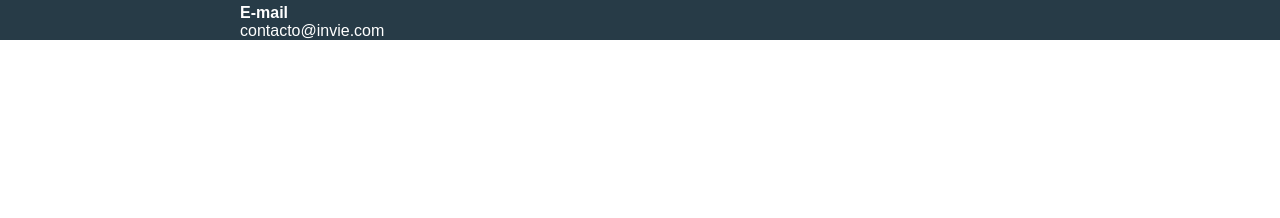
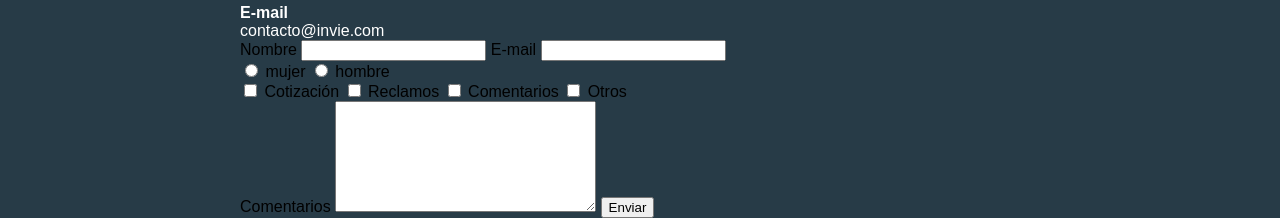
Before and after one commit to Gabrielnz/invie, a plain HTML site: page index.html in a window 1280 px wide. Shown: the part 1173-1391 px from the top of the page. Before the commit the page ends 1213 px from the top, so only its background shows below. Drawn offline with Linux system fonts and the light colour scheme; a web font is replaced by a local one.

Commit message:
Haciendo el formulario del footer

```diff
--- a/index.html
+++ b/index.html
@@ -67,7 +67,39 @@
                 <a href="tel:+584120388544"><strong>Teléfono</strong> <span>04120388544</span></a>
                 <a href="mailto:contacto@invie.com"><strong>E-mail</strong> <span>contacto@invie.com</span></a>
             </div>
-            <div class="formulario"></div>
+            <form class="formulario">
+                <label for="nombre">Nombre</label>
+                <input type="text" required id="nombre" name="nombre" />
+                <label for="email">E-mail</label>
+                <input type="email" required id="email" name="email" />
+                <div class="sexo">
+                    <label for="mujer">
+                        <input type="radio" id="mujer" name="sexo" value="mujer"> mujer
+                    </label>
+                    <label for="hombre">
+                        <input type="radio" id="hombre" name="sexo" value="hombre"> hombre
+                    </label>
+                </div>
+                <div class="intereses">
+                    <label for="cotizacion">
+                        <input type="checkbox" name="intereses" id="cotizacion" value="cotizacion"> Cotización
+                    </label>
+                    <label for="reclamos">
+                        <input type="checkbox" name="intereses" id="reclamos" value="reclamos"> Reclamos
+                    </label>
+                    <label for="comentarios">
+                        <input type="checkbox" name="intereses" id="comentarios" value="comentarios"> Comentarios
+                    </label>
+                    <label for="otros">
+                        <input type="checkbox" name="intereses" id="otros" value="otros"> Otros
+                    </label>
+                </div>
+                <div>
+                    <label for="comentarios">Comentarios</label>
+                    <textarea name="comentarios" id="comentarios" cols="30" rows="7"></textarea>
+                    <input type="submit" value="Enviar">
+                </div>
+            </form>
         </div>
     </footer>
 </body>
```
